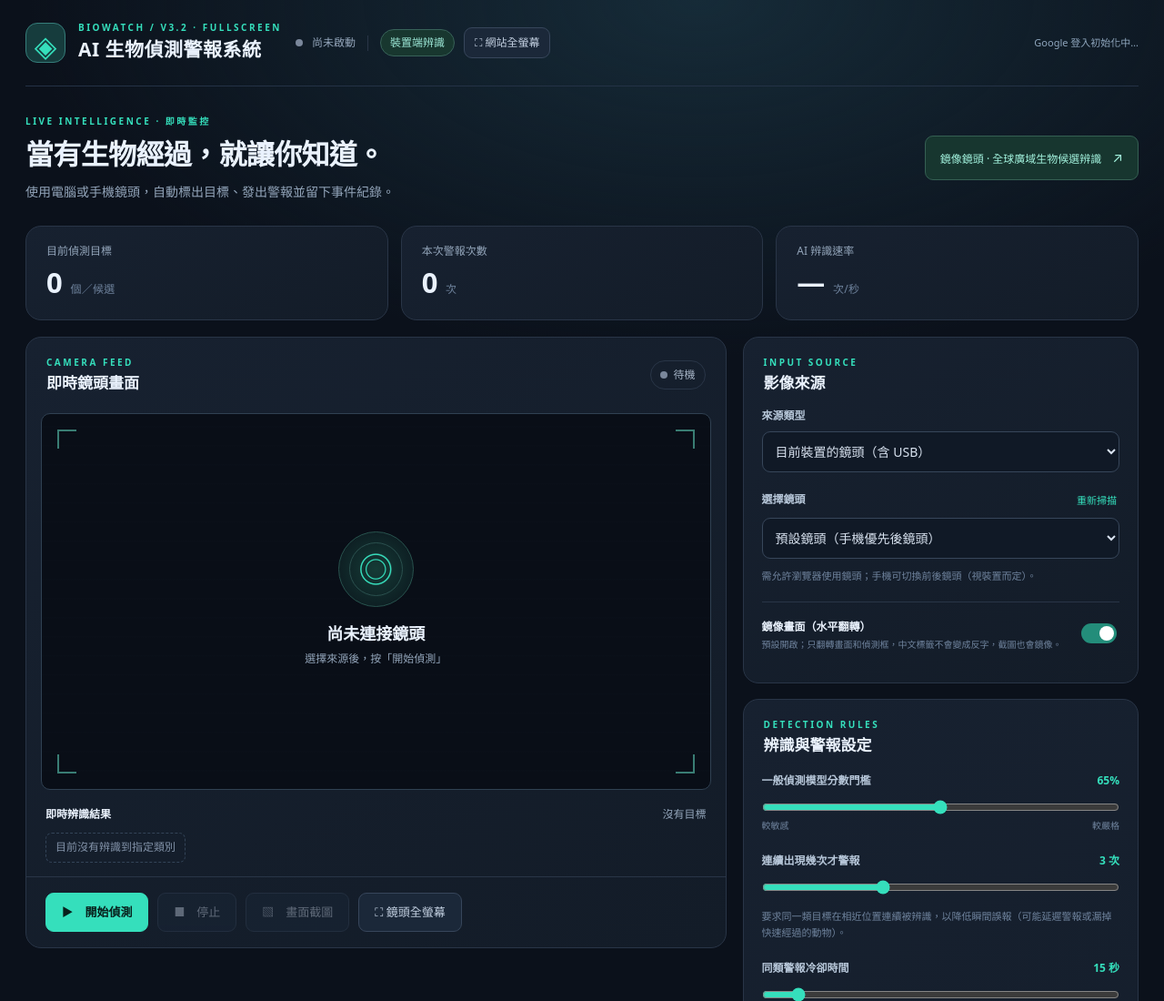
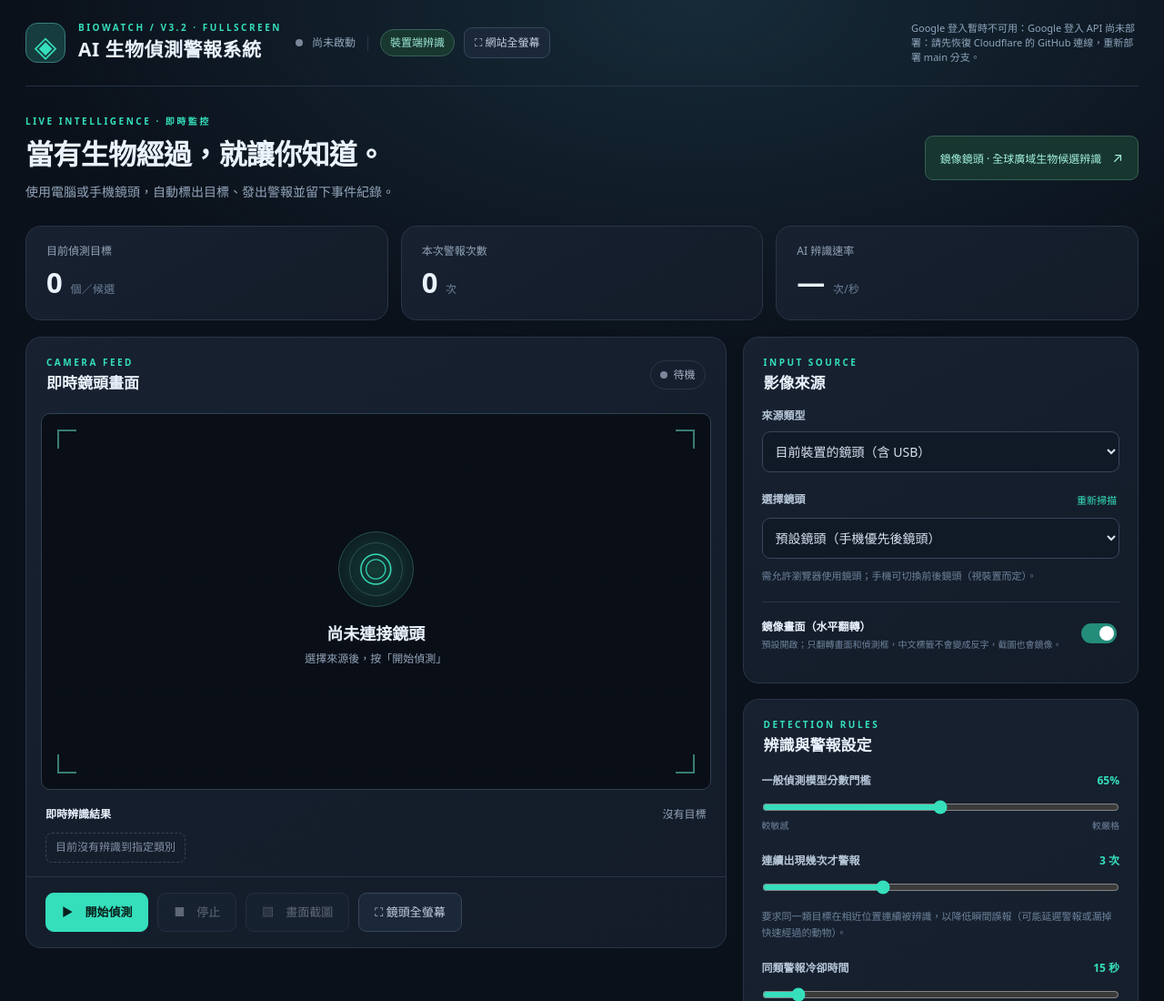
Before and after one commit to Michael-0923/biowatch-ai, a plain HTML site: page public/index.html in a window 1280 px wide. Shown: the top 1100 px of the page at 91% size. Drawn offline with Linux system fonts and the light colour scheme; no server answers.

Commit message:
Fix Google Sign-In initialization script being ignored within external TensorFlow script

```diff
--- a/public/index.html
+++ b/public/index.html
@@ -110,7 +110,8 @@ html:fullscreen .app-shell{max-width:none;width:100%;min-height:100vh}
   <footer>BioWatch AI · 為個人觀察與輔助警示設計，不替代專業保全、野生動物監測或生命安全設備。</footer>
  </div>
  <div class="toast" id="toast" role="status" aria-live="polite"></div>
- <script src="https://cdn.jsdelivr.net/npm/@tensorflow/tfjs@4.22.0/dist/tf.min.js">
+ <script src="https://cdn.jsdelivr.net/npm/@tensorflow/tfjs@4.22.0/dist/tf.min.js"></script>
+<script>
 // Google Identity Services (button only). Credentials are verified by the Worker.
 // This is intentionally optional: camera detection and local history continue without login.
 (function initBioWatchGoogleAuth(){
```
